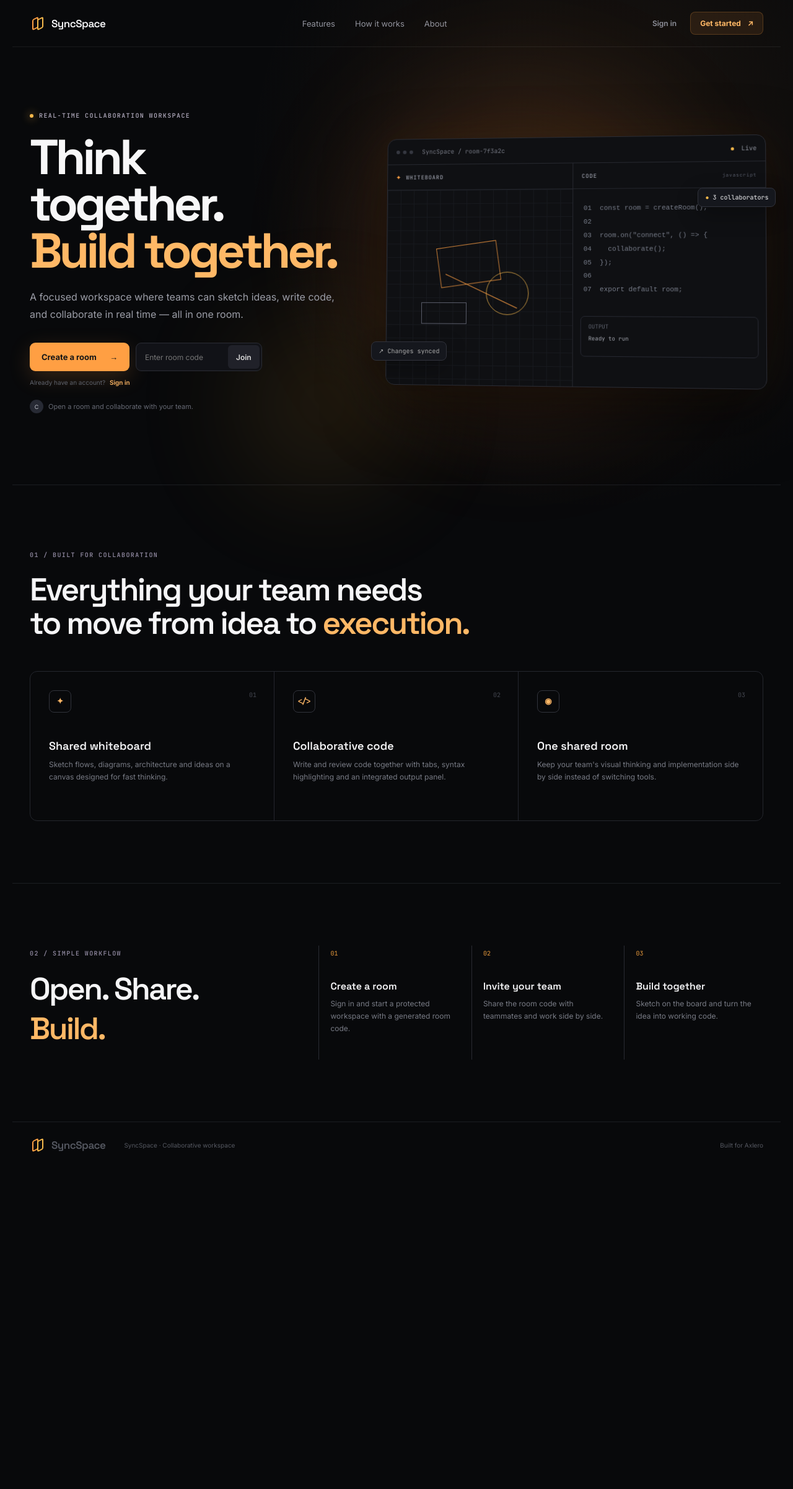
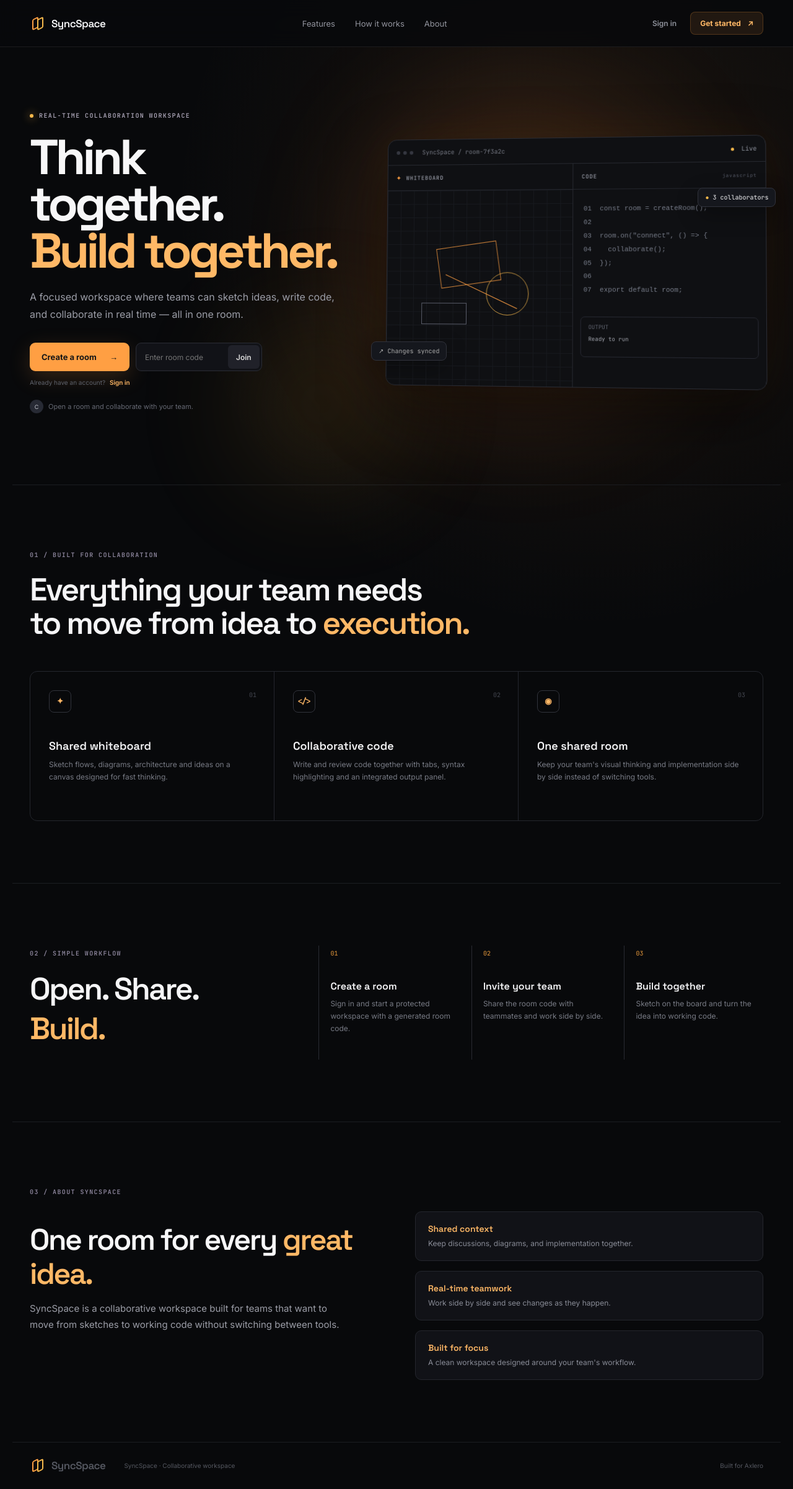
Before and after one commit to maurya0607/SyncSpace-Axlero, a React app in the folder frontend/: page / in a window 1280 px wide. Shown: the whole page at 62% size. Before the commit the page ends 1886 px from the top, so only its background shows below. Built offline with nearby package versions, Linux system fonts and the light colour scheme; no server answers; the HTML template or start-up script is replaced by a standard one.

Commit message:
change Navbar Vishal

```diff
--- a/frontend/src/App.css
+++ b/frontend/src/App.css
@@ -1 +1 @@
-#root{width:100%;min-height:100vh;margin:0;padding:0}*{box-sizing:border-box}html,body,#root{margin:0;padding:0;width:100%;min-height:100%;background:#08090b}body{overflow:hidden}button,input,textarea,select{font:inherit}button{cursor:pointer}a{color:inherit;text-decoration:none}
+#root{width:100%;min-height:100vh;margin:0;padding:0}*{box-sizing:border-box}html,body,#root{margin:0;padding:0;width:100%;min-height:100%;background:#08090b}body{overflow-y:auto;overflow-x:hidden}button,input,textarea,select{font:inherit}button{cursor:pointer}a{color:inherit;text-decoration:none}
--- a/frontend/src/App.jsx
+++ b/frontend/src/App.jsx
@@ -67,6 +67,17 @@ function App() {
     window.addEventListener("popstate", onPop);
     return () => window.removeEventListener("popstate", onPop);
   }, []);
+
+  // Keep page scrolling behavior isolated by route.
+  useEffect(() => {
+    document.body.classList.toggle("landing-route", route.page === "home");
+    document.body.classList.toggle("room-route", route.page === "room");
+    document.body.classList.toggle("auth-route", route.page === "auth");
+
+    return () => {
+      document.body.classList.remove("landing-route", "room-route", "auth-route");
+    };
+  }, [route.page]);
 
   const navigate = (path, notice = "") => {
     window.history.pushState({}, "", path);
--- a/frontend/src/index.css
+++ b/frontend/src/index.css
@@ -1 +1,27 @@
 *{box-sizing:border-box}html,body,#root{width:100%;min-height:100%;margin:0;padding:0}html{font-family:Inter,system-ui,sans-serif;background:#08090b;color:#f5f5f7}body{min-height:100vh;background:#08090b;color:#f5f5f7}button,input,textarea,select{font:inherit}button{cursor:pointer}img,svg{display:block;max-width:100%}h1,h2,h3,h4,h5,h6,p{margin-top:0}a{color:inherit;text-decoration:none}
+
+/* =========================================================
+   ROUTE-SPECIFIC SCROLLING
+   ========================================================= */
+html {
+  scroll-behavior: smooth;
+}
+
+body.landing-route {
+  overflow-y: auto;
+  overflow-x: hidden;
+  scrollbar-width: none;
+}
+
+body.landing-route::-webkit-scrollbar,
+body.room-route::-webkit-scrollbar,
+body.auth-route::-webkit-scrollbar {
+  display: none;
+  width: 0;
+  height: 0;
+}
+
+body.room-route,
+body.auth-route {
+  overflow: hidden;
+}
--- a/frontend/src/pages/LandingPage.css
+++ b/frontend/src/pages/LandingPage.css
@@ -4,8 +4,9 @@
   min-height: 100vh;
   background: #08090b;
   color: #f5f5f7;
-  overflow: hidden;
-  font-family: Inter, system-ui, sans-serif
+  overflow-x: hidden;
+  font-family: Inter, system-ui, sans-serif;
+  padding-top: 76px;
 }
 
 .landing-page * {
@@ -13,14 +14,22 @@
 }
 
 .landing-nav {
+  position: fixed;
+  top: 0;
+  left: 0;
+  right: 0;
+  width: 100%;
   height: 76px;
-  max-width: 1240px;
-  margin: auto;
-  padding: 0 28px;
+  z-index: 1000;
+  padding: 0 max(28px, calc((100% - 1240px) / 2 + 28px));
   display: flex;
   align-items: center;
   justify-content: space-between;
-  border-bottom: 1px solid rgba(255, 255, 255, .07)
+  background: rgba(8, 9, 11, 0.82);
+  backdrop-filter: blur(16px);
+  -webkit-backdrop-filter: blur(16px);
+  border-bottom: 1px solid rgba(255, 255, 255, .08);
+  transition: all 0.3s cubic-bezier(0.4, 0, 0.2, 1);
 }
 
 .ss-logo {
@@ -159,7 +168,8 @@
   padding: 14px 18px;
   font-weight: 700;
   font-size: 13px;
-  box-shadow: 0 10px 35px rgba(255, 159, 67, .18)
+  box-shadow: 0 10px 35px rgba(255, 159, 67, .18);
+  cursor: pointer;
 }
 
 .primary-cta span {
@@ -191,7 +201,8 @@
   color: #ddd;
   padding: 0 13px;
   font-size: 12px;
-  font-weight: 600
+  font-weight: 600;
+  cursor: pointer;
 }
 
 .hero-note {
@@ -425,11 +436,12 @@
 }
 
 .feature-section,
-.workflow-section {
+.workflow-section,
+.about-section {
   max-width: 1240px;
   margin: auto;
   padding: 100px 28px;
-  border-top: 1px solid #1b1d22
+  border-top: 1px solid #1b1d22;
 }
 
 .section-heading h2 {
@@ -522,6 +534,67 @@
   margin: 35px 0 8px
 }
 
+.about-content {
+  display: grid;
+  grid-template-columns: 1fr 1fr;
+  gap: 60px;
+  margin-top: 24px;
+  align-items: start;
+}
+
+.about-content h2 {
+  font: 600 clamp(32px, 3.8vw, 48px)/1.15 "Space Grotesk", sans-serif;
+  letter-spacing: -.05em;
+  margin: 18px 0 16px;
+  color: #f7f7f8;
+}
+
+.about-content h2 em {
+  font-style: normal;
+  color: #ffb866;
+}
+
+.about-content p {
+  color: #9b9da7;
+  font-size: 15px;
+  line-height: 1.75;
+  margin: 0;
+  max-width: 500px;
+}
+
+.about-points {
+  display: flex;
+  flex-direction: column;
+  gap: 16px;
+}
+
+.about-points > div {
+  background: #111217;
+  border: 1px solid #24262d;
+  border-radius: 10px;
+  padding: 18px 20px;
+  display: flex;
+  flex-direction: column;
+  gap: 6px;
+  transition: border-color .18s ease, transform .18s ease;
+}
+
+.about-points > div:hover {
+  border-color: rgba(255, 159, 67, .3);
+  transform: translateX(4px);
+}
+
+.about-points strong {
+  font: 600 14px "Space Grotesk", sans-serif;
+  color: #ffb866;
+}
+
+.about-points span {
+  font-size: 12px;
+  color: #888b96;
+  line-height: 1.5;
+}
+
 .landing-footer {
   max-width: 1240px;
   margin: auto;
@@ -549,8 +622,13 @@
   }
 
   .feature-grid,
-  .workflow-section {
+  .workflow-section,
+  .about-content {
     grid-template-columns: 1fr
+  }
+
+  .about-content {
+    gap: 36px;
   }
 
   .feature-grid article {
@@ -584,13 +662,10 @@
     padding: 0 18px
   }
 
-  .landing-auth-actions {
-    display: none
-  }
-
   .hero,
   .feature-section,
-  .workflow-section {
+  .workflow-section,
+  .about-section {
     padding-left: 18px;
     padding-right: 18px
   }
@@ -901,33 +976,6 @@
   }
 }
 
-.logged-user {
-  color: #c9cbd2;
-  font-size: 12px;
-  font-weight: 600;
-  max-width: 180px;
-  overflow: hidden;
-  text-overflow: ellipsis;
-  white-space: nowrap
-}
-
-.landing-notice {
-  max-width: 900px;
-  margin: 18px auto 0;
-  padding: 12px 16px;
-  border: 1px solid rgba(255, 159, 67, .35);
-  border-radius: 9px;
-  background: rgba(255, 159, 67, .08);
-  color: #ffcf9a;
-  font-size: 13px
-}
-
-@media(max-width:900px) {
-  .logged-user {
-    max-width: 110px
-  }
-
-  .landing-notice {
-    margin: 14px 18px 0
-  }
-}
+.logged-user{color:#c9cbd2;font-size:12px;font-weight:600;max-width:180px;overflow:hidden;text-overflow:ellipsis;white-space:nowrap}
+.landing-notice{max-width:900px;margin:18px auto 0;padding:12px 16px;border:1px solid rgba(255,159,67,.35);border-radius:9px;background:rgba(255,159,67,.08);color:#ffcf9a;font-size:13px}
+@media(max-width:900px){.logged-user{max-width:110px}.landing-notice{margin:14px 18px 0}}
--- a/frontend/src/pages/LandingPage.jsx
+++ b/frontend/src/pages/LandingPage.jsx
@@ -55,7 +55,7 @@ function LandingPage({
       {notice && <div className="landing-notice" role="status">{notice}</div>}
 
       <main>
-        <section className="hero" id="about">
+        <section className="hero" id="home">
           <div className="hero-glow hero-glow-one" />
           <div className="hero-glow hero-glow-two" />
           <div className="hero-copy">
@@ -93,6 +93,20 @@ function LandingPage({
         </section>
         <section className="feature-section" id="features"><div className="section-heading"><span>01 / BUILT FOR COLLABORATION</span><h2>Everything your team needs<br />to move from idea to <em>execution.</em></h2></div><div className="feature-grid"><article><div className="feature-icon">✦</div><span className="feature-no">01</span><h3>Shared whiteboard</h3><p>Sketch flows, diagrams, architecture and ideas on a canvas designed for fast thinking.</p></article><article><div className="feature-icon">{`</>`}</div><span className="feature-no">02</span><h3>Collaborative code</h3><p>Write and review code together with tabs, syntax highlighting and an integrated output panel.</p></article><article><div className="feature-icon">◉</div><span className="feature-no">03</span><h3>One shared room</h3><p>Keep your team's visual thinking and implementation side by side instead of switching tools.</p></article></div></section>
         <section className="workflow-section" id="workflow"><div><span className="section-kicker">02 / SIMPLE WORKFLOW</span><h2>Open. Share. <em>Build.</em></h2></div><div className="steps"><div><span>01</span><h3>Create a room</h3><p>Sign in and start a protected workspace with a generated room code.</p></div><div><span>02</span><h3>Invite your team</h3><p>Share the room code with teammates and work side by side.</p></div><div><span>03</span><h3>Build together</h3><p>Sketch on the board and turn the idea into working code.</p></div></div></section>
+        <section className="about-section" id="about">
+          <span className="section-kicker">03 / ABOUT SYNCSPACE</span>
+          <div className="about-content">
+            <div>
+              <h2>One room for every <em>great idea.</em></h2>
+              <p>SyncSpace is a collaborative workspace built for teams that want to move from sketches to working code without switching between tools.</p>
+            </div>
+            <div className="about-points">
+              <div><strong>Shared context</strong><span>Keep discussions, diagrams, and implementation together.</span></div>
+              <div><strong>Real-time teamwork</strong><span>Work side by side and see changes as they happen.</span></div>
+              <div><strong>Built for focus</strong><span>A clean workspace designed around your team's workflow.</span></div>
+            </div>
+          </div>
+        </section>
       </main>
       <footer className="landing-footer"><Logo /><span>SyncSpace · Collaborative workspace</span><span>Built for Axlero</span></footer>
     </div>
--- a/frontend/src/pages/RoomPage.css
+++ b/frontend/src/pages/RoomPage.css
@@ -162,3 +162,22 @@
 .room-logout{border:1px solid #30343c;border-radius:7px;background:#15181d;color:#aeb2bc;padding:7px 9px;font-size:10px}
 .room-logout:hover{border-color:rgba(255,159,67,.4);color:#ffb866;background:rgba(255,159,67,.08)}
 @media(max-width:760px){.room-user{display:none}}
+
+
+/* =========================================================
+   HIDDEN ROOM SCROLLBARS
+   ========================================================= */
+.room-page,
+.room-main,
+.room-main .workspace-content {
+  scrollbar-width: none;
+  -ms-overflow-style: none;
+}
+
+.room-page::-webkit-scrollbar,
+.room-main::-webkit-scrollbar,
+.room-main .workspace-content::-webkit-scrollbar {
+  display: none;
+  width: 0;
+  height: 0;
+}
```
Also changed, not shown: frontend/src/components/Navbar/Navbar.css (+27 -6 lines), frontend/src/components/Navbar/Navbar.jsx (+22 -2 lines).
